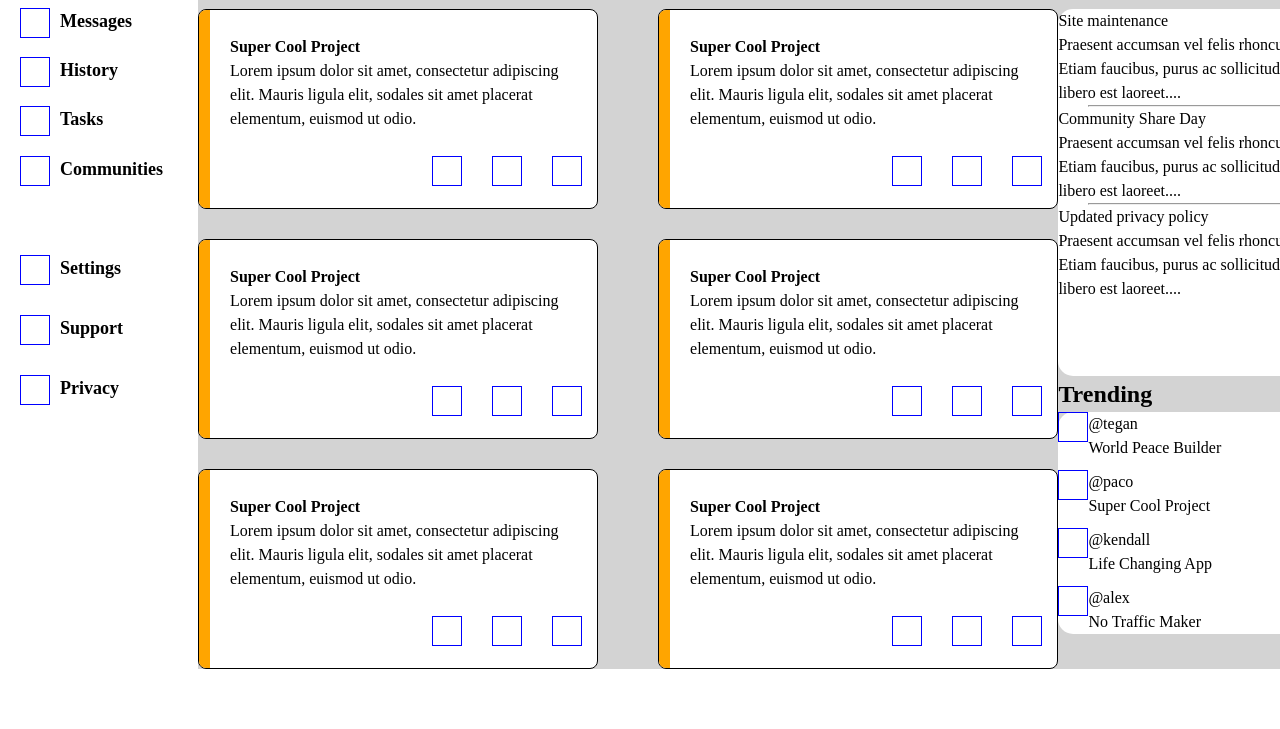
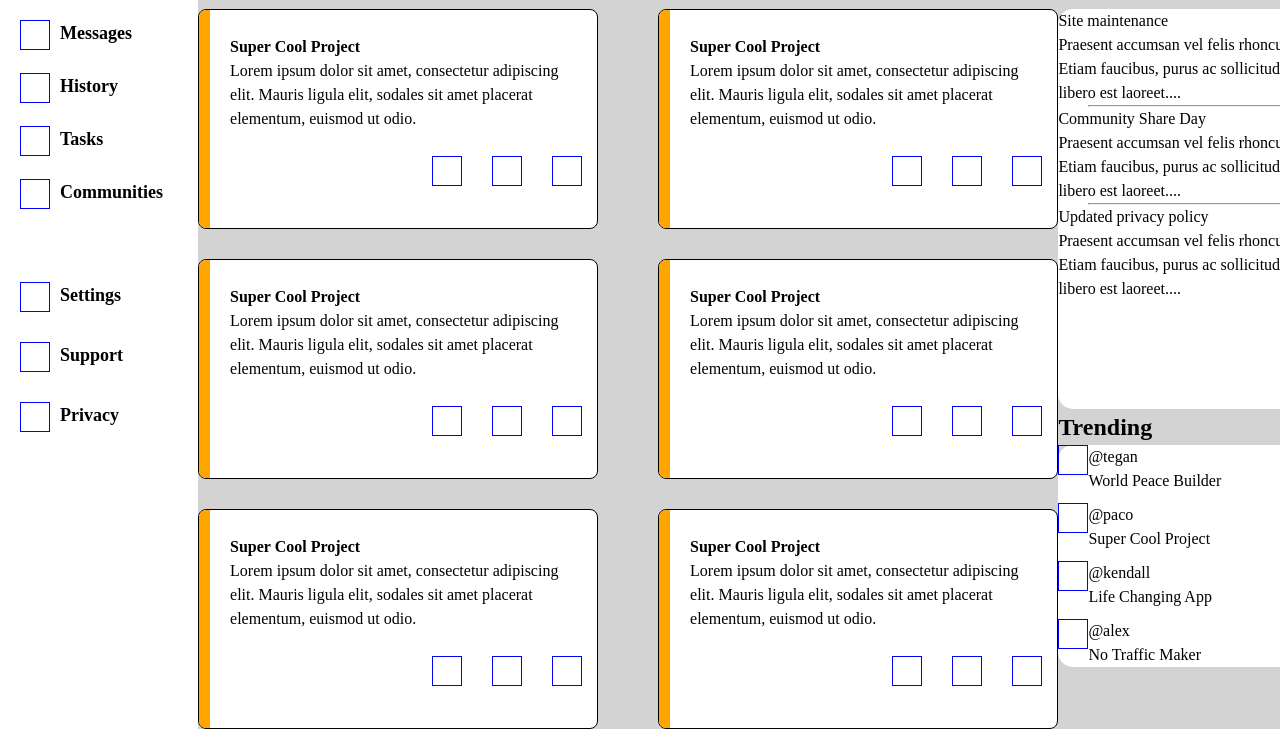
Before and after one commit to NewUser784/admin-dashboard, a plain HTML site: page index.html in a window 1280 px wide. Shown: the part 185-914 px from the top of the page. Before the commit the page ends 854 px from the top, so only its background shows below. Drawn offline with Linux system fonts and the light colour scheme.

Commit message:
Adjust the sizes of several layout elements

```diff
--- a/style.css
+++ b/style.css
@@ -55,8 +55,8 @@ ul {
 .container {
     height: 100vh;
     display: grid;
-    grid-template-rows: 1fr 4fr;
-    grid-template-columns: 2fr 8fr;
+    grid-template-rows: 1fr 5fr;
+    grid-template-columns: 2fr 9fr;
 }
 
 .sidebar {
@@ -187,7 +187,7 @@ button {
 .cards {
   grid-row: 2 / 4;
   display: grid;
-  grid-template-rows: 200px 200px 200px;
+  grid-template-rows: 220px 220px 220px;
   grid-template-columns: 400px 400px;
   justify-content: center;
   row-gap: 30px;
```
